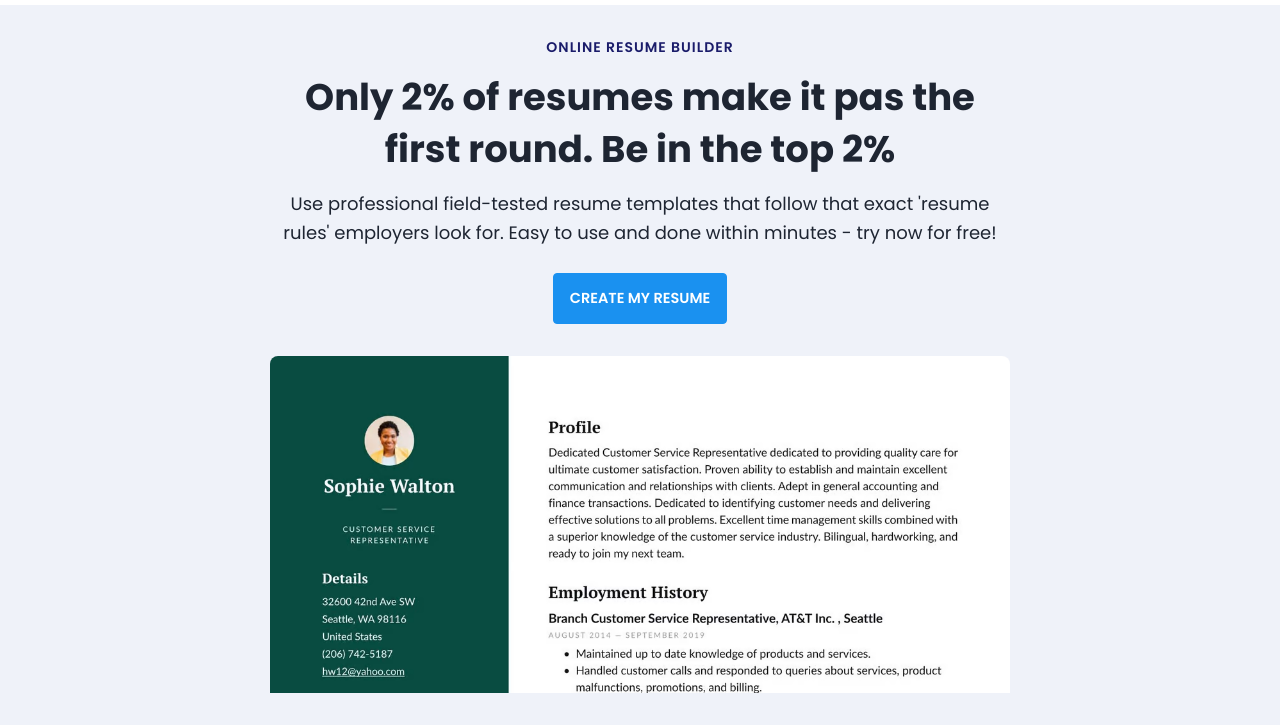
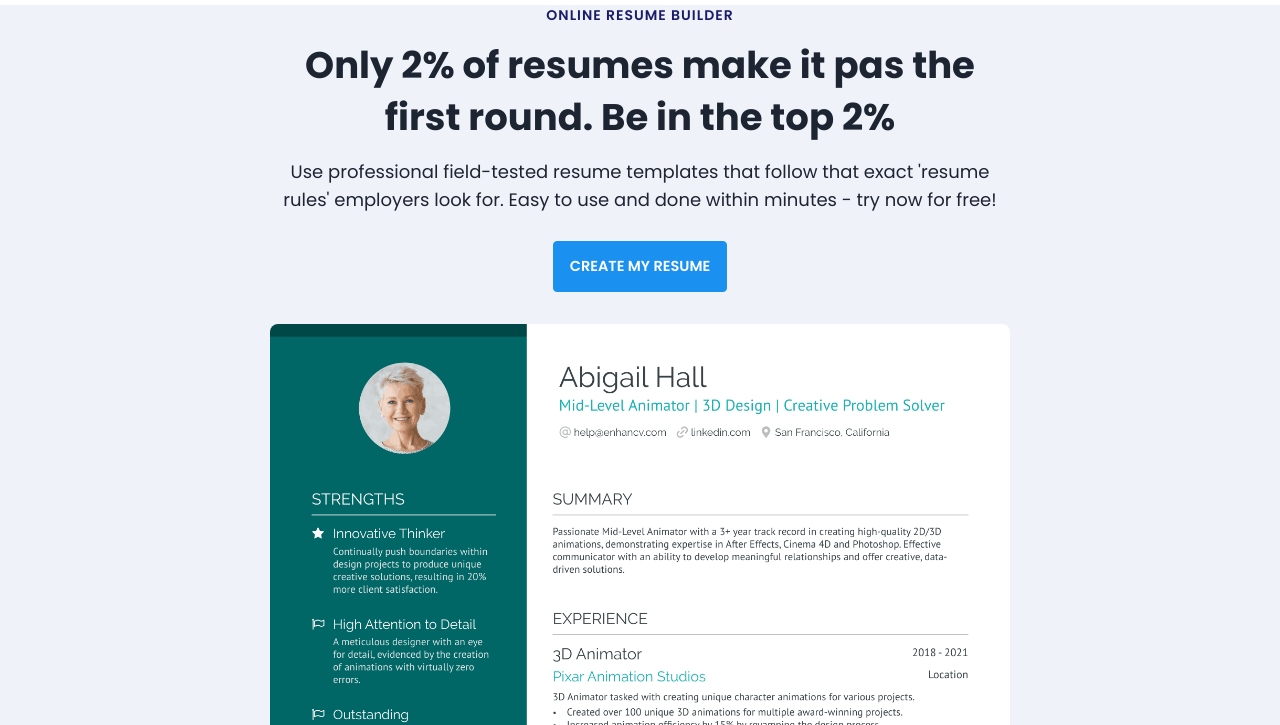
Before and after one commit to raihan51674/Build-Resume, a plain HTML site: page index.html in a window 1280 px wide. Shown: the part 75-800 px from the top of the page. Drawn offline with Linux system fonts and the light colour scheme.

Commit message:
Update index.html

```diff
--- a/index.html
+++ b/index.html
@@ -37,7 +37,7 @@
                     <h1 class = "lg-title">Only 2% of resumes make it pas the first round. Be in the top 2%</h1>
                     <p class = "text-dark fs-18">Use professional field-tested resume templates that follow that exact 'resume rules' employers look for. Easy to use and done within minutes - try now for free!</p>
                     <a href = "resume.html" class = "btn btn-primary text-uppercase">create my resume</a>
-                    <img src = "assets/images/dublin-resume-templates.avif">
+                    <img src = "assets/images/r.png">
                 </div>
             </div>
         </header>
```
